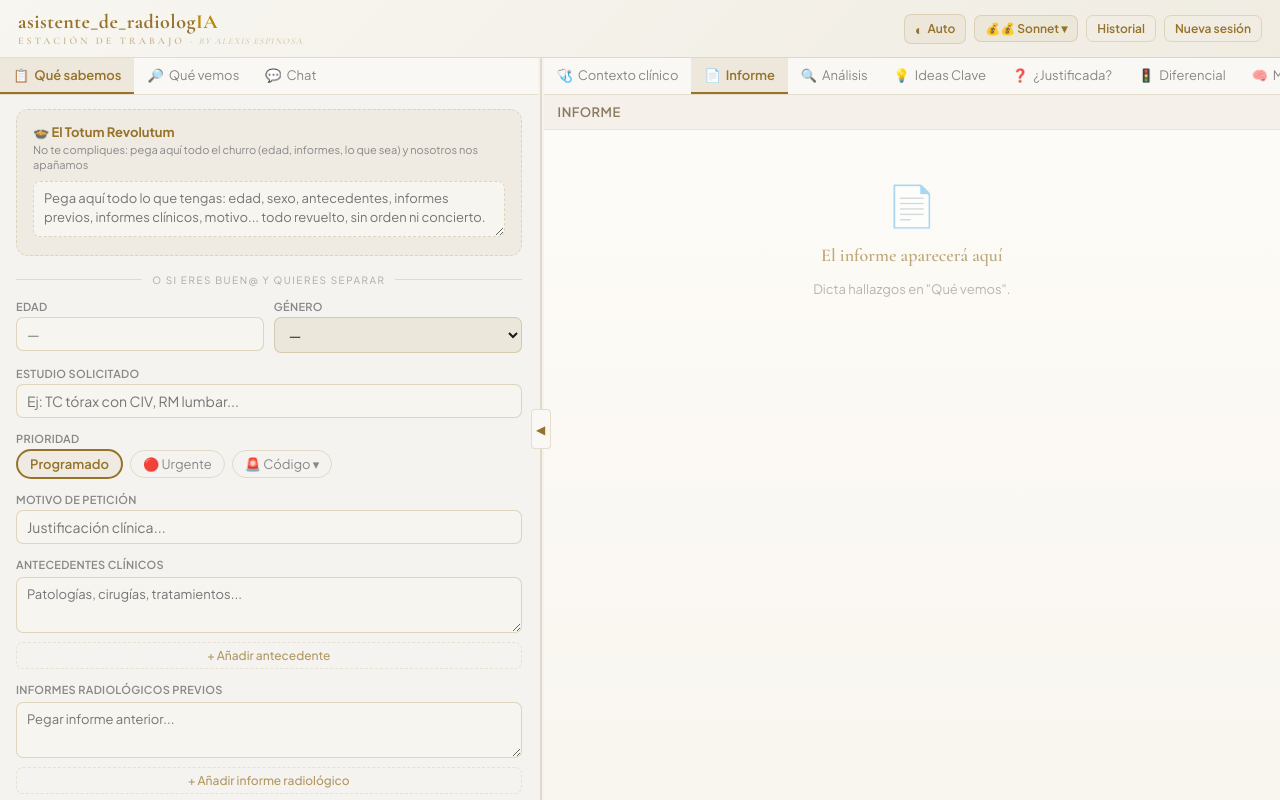
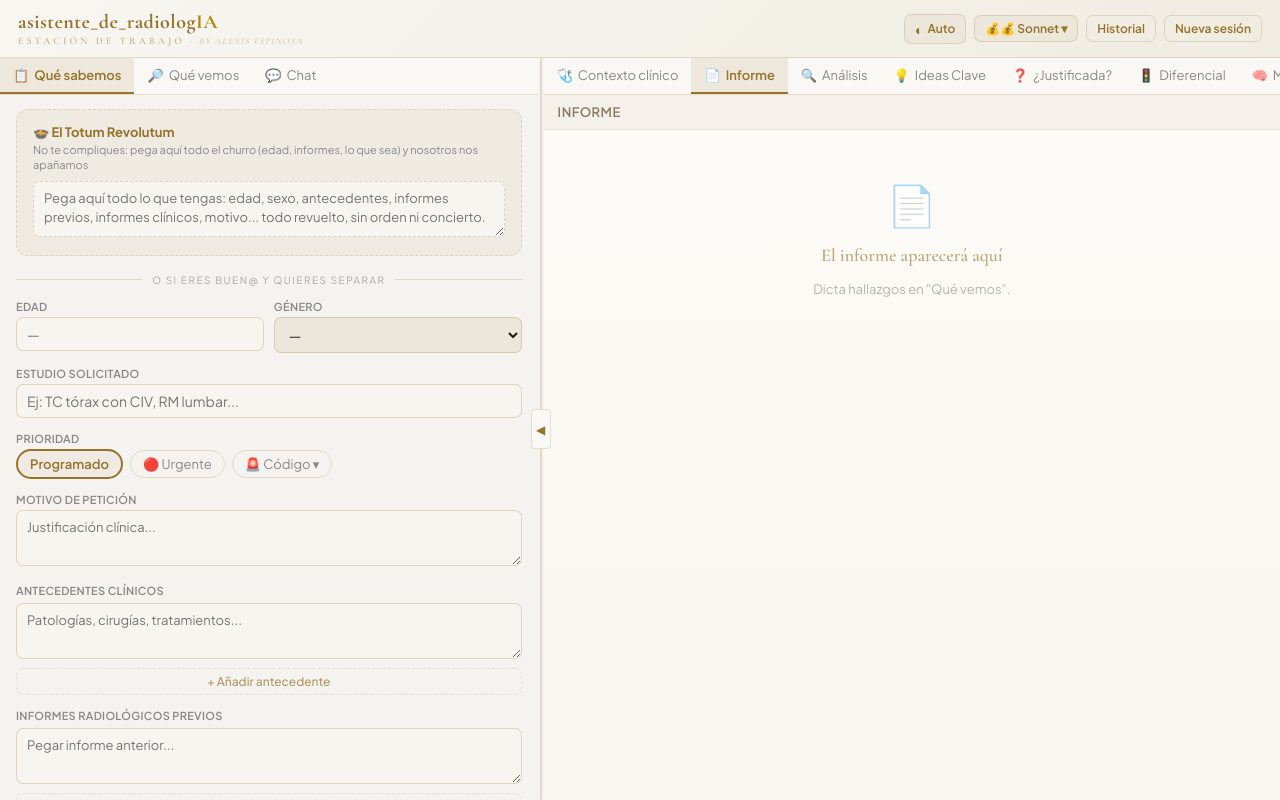
Before and after one commit to AlexiAEPx/asistente_de_radiologIA, a Next.js app: page / in a window 1280 px wide. Built offline with nearby package versions, Linux system fonts and the light colour scheme.

Commit message:
Fix motivo de petición field to support pasted multiline text

```diff
--- a/app/page.js
+++ b/app/page.js
@@ -1157,7 +1157,7 @@ export default function Page() {
                     </div>}
                   </div>
                 </div></div>
-              <div style={S.fg}><label style={S.lb}>Motivo de petición</label><input type="text" placeholder="Justificación clínica..." value={ctx.reason} onChange={e => setCtx({ ...ctx, reason: e.target.value })} onFocus={() => setFf("re")} onBlur={() => setFf("")} style={S.inp(ff === "re")} /></div>
+              <div style={S.fg}><label style={S.lb}>Motivo de petición</label><textarea placeholder="Justificación clínica..." value={ctx.reason} onChange={e => setCtx({ ...ctx, reason: e.target.value })} onFocus={() => setFf("re")} onBlur={() => setFf("")} style={S.taf(ff === "re", 90)} /></div>
               <MultiEntryGroup entries={ctx.clinicalHistory} onChange={v => setCtx({ ...ctx, clinicalHistory: v })} label="Antecedentes clínicos" singularLabel="Antecedente" placeholder="Patologías, cirugías, tratamientos..." P={P} ff={ff} setFf={setFf} fieldKey="hi" />
               <MultiEntryGroup entries={ctx.priorRadiology} onChange={v => setCtx({ ...ctx, priorRadiology: v })} label="Informes radiológicos previos" singularLabel="Informe radiológico" placeholder="Pegar informe anterior..." P={P} ff={ff} setFf={setFf} fieldKey="ra" bigH={220} />
               <MultiEntryGroup entries={ctx.clinicalReports} onChange={v => setCtx({ ...ctx, clinicalReports: v })} label="Informes clínicos" singularLabel="Informe clínico" placeholder="Altas, consultas, analíticas..." P={P} ff={ff} setFf={setFf} fieldKey="cl" bigH={220} />
```
